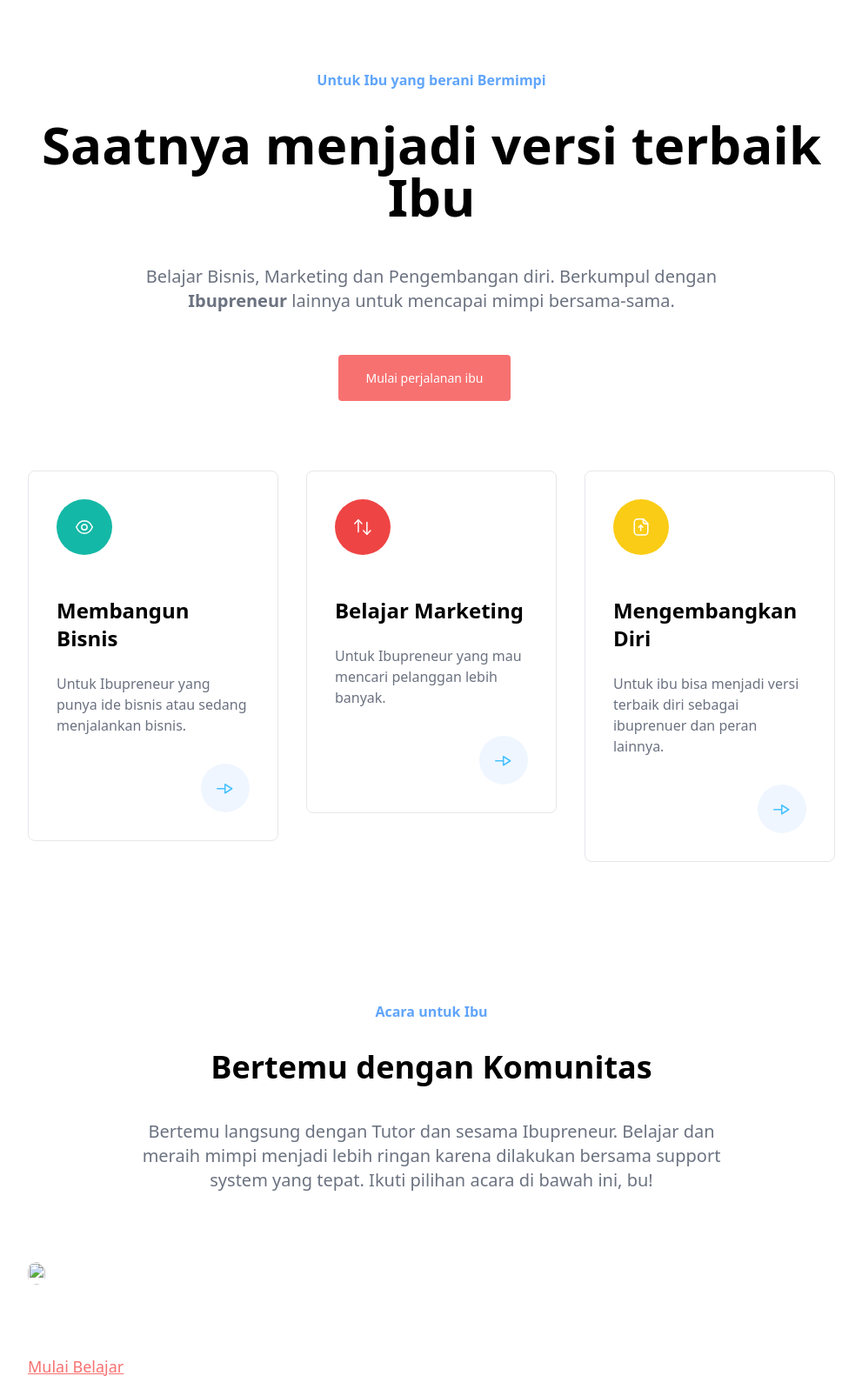
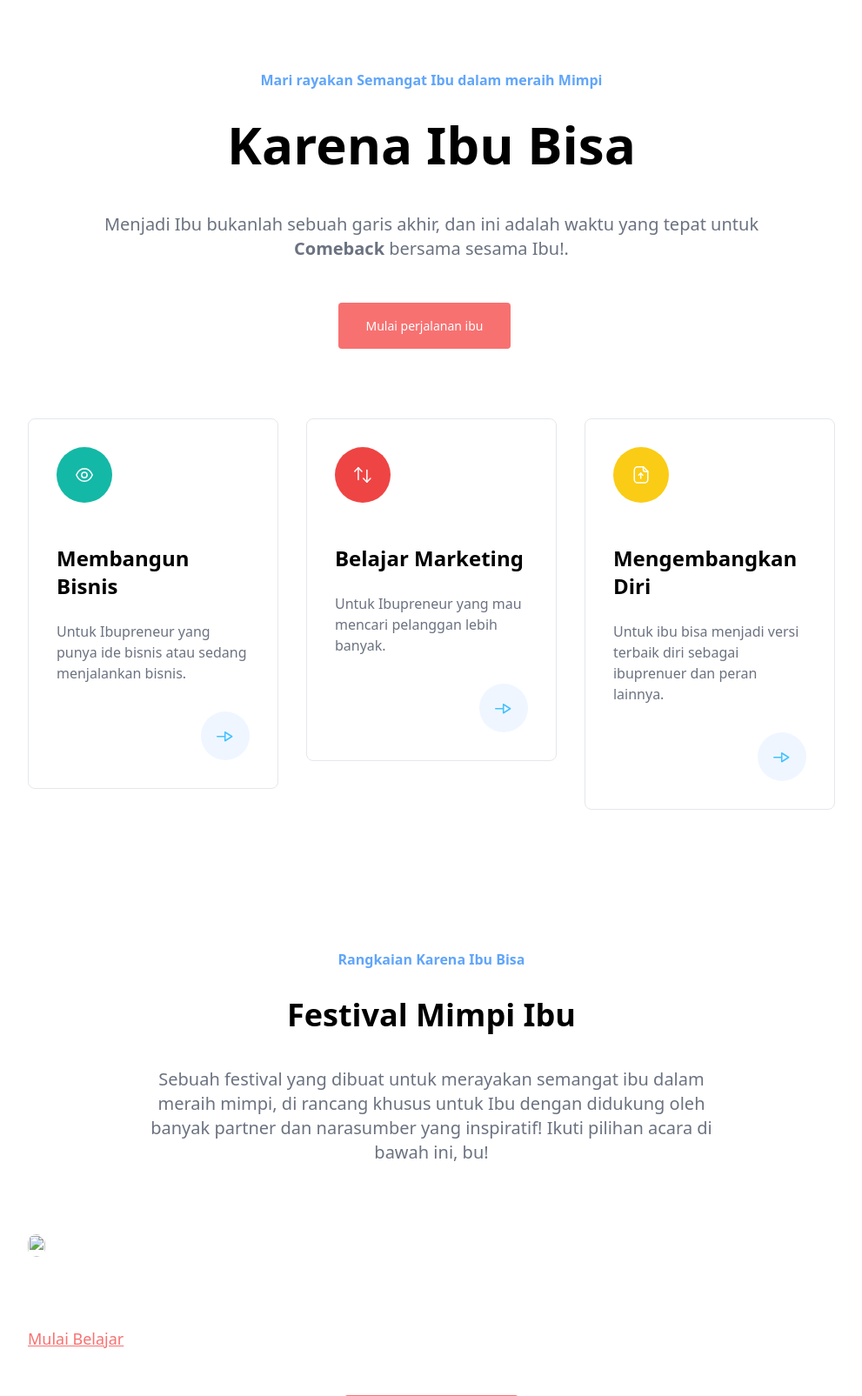
Before and after one commit to Ibupunyamimpi/ipm_learning, a Django app: page / in a window 1280 px wide. Shown: the part 80-1685 px from the top of the page at 87% size, without its empty margins (144-1135 px from the left). Run offline with Django 3.2, Linux system fonts and the light colour scheme; data that the repository does not hold is empty; some libraries are stand-ins or nearby versions.

Commit message:
Fempi changes heading

```diff
--- a/ipm_learning/templates/pages/home.html
+++ b/ipm_learning/templates/pages/home.html
@@ -5,9 +5,9 @@
 
 
 <section class="relative pb-20"><div class="relative container px-4 pt-12 mb-20 mx-auto text-center">
-    <span class="text-blue-400 font-semibold">Untuk Ibu yang berani <b>Bermimpi</b></span>
-    <h2 class="mt-8 mb-8 lg:mb-12 text-4xl lg:text-6xl font-semibold">Saatnya menjadi versi terbaik Ibu</h2>
-    <p class="max-w-3xl mx-auto mb-8 lg:mb-12 text-xl text-gray-500">Belajar Bisnis, Marketing dan Pengembangan diri. Berkumpul dengan <b>Ibupreneur</b> lainnya untuk mencapai mimpi bersama-sama.</p>
+    <span class="text-blue-400 font-semibold">Mari rayakan Semangat Ibu dalam meraih <b>Mimpi</b></span>
+    <h2 class="mt-8 mb-8 lg:mb-12 text-4xl lg:text-6xl font-semibold">Karena Ibu Bisa</h2>
+    <p class="max-w-3xl mx-auto mb-8 lg:mb-12 text-xl text-gray-500">Menjadi Ibu bukanlah sebuah garis akhir, dan ini adalah waktu yang tepat untuk <b>Comeback</b> bersama sesama Ibu!.</p>
     <a class="relative z-10 inline-block w-full md:w-auto mb-2 md:mb-0 px-8 py-4 mr-4 text-sm font-medium leading-normal bg-red-400 hover:bg-red-300 text-white rounded transition duration-200" href="{% url 'content:course-list' %}">Mulai perjalanan ibu</a>
     <!-- <a class="relative z-10 inline-block w-full md:w-auto mb-2 md:mb-0 px-8 py-4 mr-4 text-sm font-medium leading-normal hover:text-red-500 text-red-400 border-red-400 rounded border" href="{% url 'content:course-list' %}">Mulai perjalanan ibu</a> -->
   </div>
@@ -51,9 +51,9 @@
 <section class="relative py-20">
   <div class="container px-4 mx-auto mb-16">
     <div class="max-w-2xl mx-auto mb-20 text-center">
-      <span class="text-s text-blue-400 font-semibold">Acara untuk Ibu</span>
-      <h2 class="mt-8 mb-10 text-4xl font-semibold font-heading">Bertemu dengan Komunitas</h2>
-      <p class="text-xl text-gray-500">Bertemu langsung dengan Tutor dan sesama Ibupreneur. Belajar dan meraih mimpi menjadi lebih ringan karena dilakukan bersama support system yang tepat. Ikuti pilihan acara di bawah ini, bu!</p>
+      <span class="text-s text-blue-400 font-semibold">Rangkaian Karena Ibu Bisa</span>
+      <h2 class="mt-8 mb-10 text-4xl font-semibold font-heading">Festival Mimpi Ibu</h2>
+      <p class="text-xl text-gray-500">Sebuah festival yang dibuat untuk merayakan semangat ibu dalam meraih mimpi, di rancang khusus untuk Ibu dengan didukung oleh banyak partner dan narasumber yang inspiratif! Ikuti pilihan acara di bawah ini, bu!</p>
       </div>
     <div class="flex flex-wrap -mx-4 -mb-16">
       <div class="w-full lg:w-1/2 px-4 mb-16">
```
